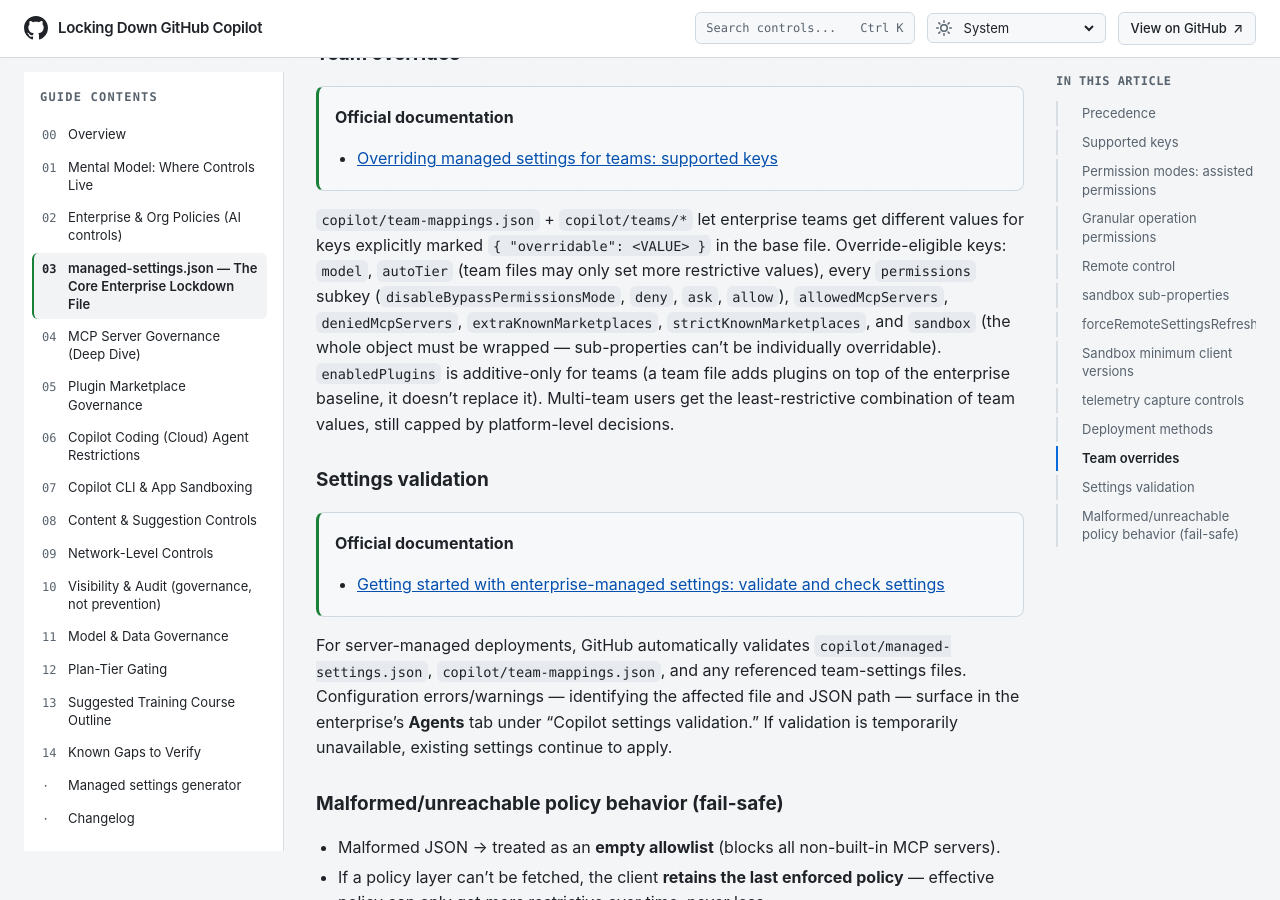
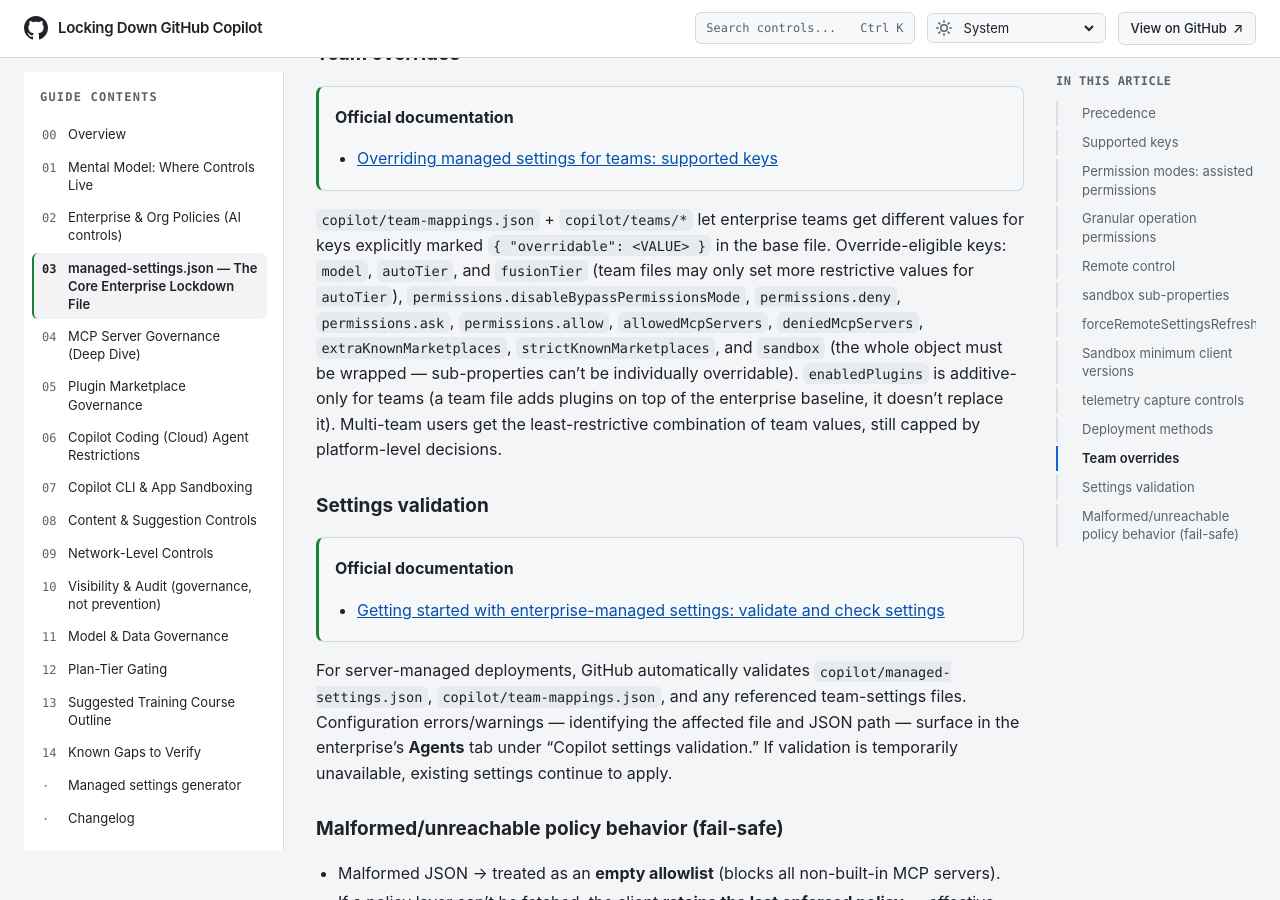
Before and after one commit to beardofedu/copilot-governance-training, a Jekyll site: the page built from docs/sections/managed-settings.md, in a window 1280 px wide and 900 px high, scrolled down 8165 px. Built offline with Jekyll 4.4.1, drawn with Linux system fonts in a browser that asks for light colours.

Commit message:
Clarify team-overridable managed settings
Co-authored-by: beardofedu <18329853+beardofedu@users.noreply.github.com>

```diff
--- a/docs/sections/managed-settings.md
+++ b/docs/sections/managed-settings.md
@@ -138,7 +138,7 @@ Adding `sandbox` to managed settings activates a minimum client-version gate: cl
 > **Official documentation**
 > - [Overriding managed settings for teams: supported keys](https://docs.github.com/en/copilot/how-tos/administer-copilot/manage-for-enterprise/use-managed-settings/override-settings-for-teams#supported-keys)
 
-`copilot/team-mappings.json` + `copilot/teams/*` let enterprise teams get different values for keys explicitly marked `{ "overridable": <VALUE> }` in the base file. Override-eligible keys: `model`, `autoTier` (team files may only set more restrictive values), every `permissions` subkey (`disableBypassPermissionsMode`, `deny`, `ask`, `allow`), `allowedMcpServers`, `deniedMcpServers`, `extraKnownMarketplaces`, `strictKnownMarketplaces`, and `sandbox` (the whole object must be wrapped — sub-properties can't be individually overridable). `enabledPlugins` is additive-only for teams (a team file adds plugins on top of the enterprise baseline, it doesn't replace it). Multi-team users get the least-restrictive combination of team values, still capped by platform-level decisions.
+`copilot/team-mappings.json` + `copilot/teams/*` let enterprise teams get different values for keys explicitly marked `{ "overridable": <VALUE> }` in the base file. Override-eligible keys: `model`, `autoTier`, and `fusionTier` (team files may only set more restrictive values for `autoTier`), `permissions.disableBypassPermissionsMode`, `permissions.deny`, `permissions.ask`, `permissions.allow`, `allowedMcpServers`, `deniedMcpServers`, `extraKnownMarketplaces`, `strictKnownMarketplaces`, and `sandbox` (the whole object must be wrapped — sub-properties can't be individually overridable). `enabledPlugins` is additive-only for teams (a team file adds plugins on top of the enterprise baseline, it doesn't replace it). Multi-team users get the least-restrictive combination of team values, still capped by platform-level decisions.
 
 ### Settings validation
 > **Official documentation**
```
